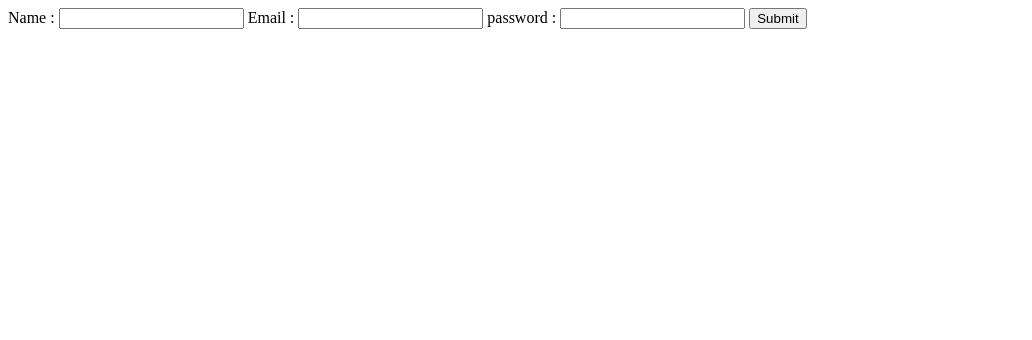
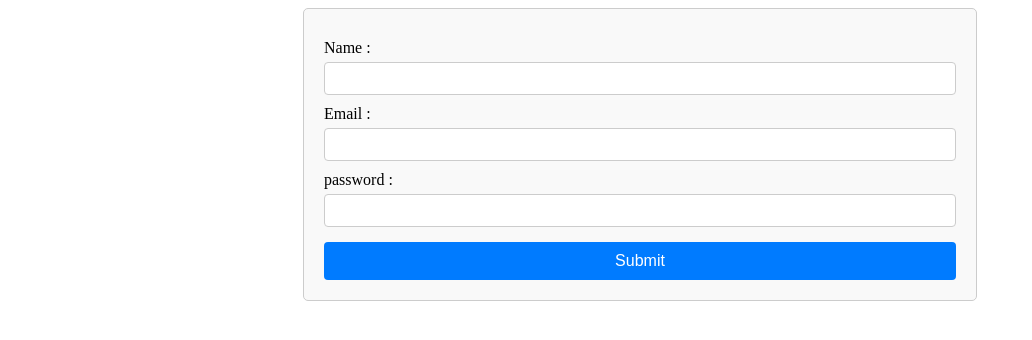
Before and after one commit to rohit29032005/sample, a website: page index.html in a window 1280 px wide. Shown: the whole page, without its empty margins (0-1032 px from the left). Drawn offline with Linux system fonts and the light colour scheme.

Commit message:
Update index.html

```diff
--- a/index.html
+++ b/index.html
@@ -4,7 +4,7 @@
     <meta charset="UTF-8">
     <meta name="viewport" content="width=device-width, initial-scale=1.0">
     <title>Form Submission</title>
-    <link rel="stylesheet" href="./form.css">
+    <link rel="stylesheet" href="./styles.css">
 </head>
 <body>
     <div class="container">
```
